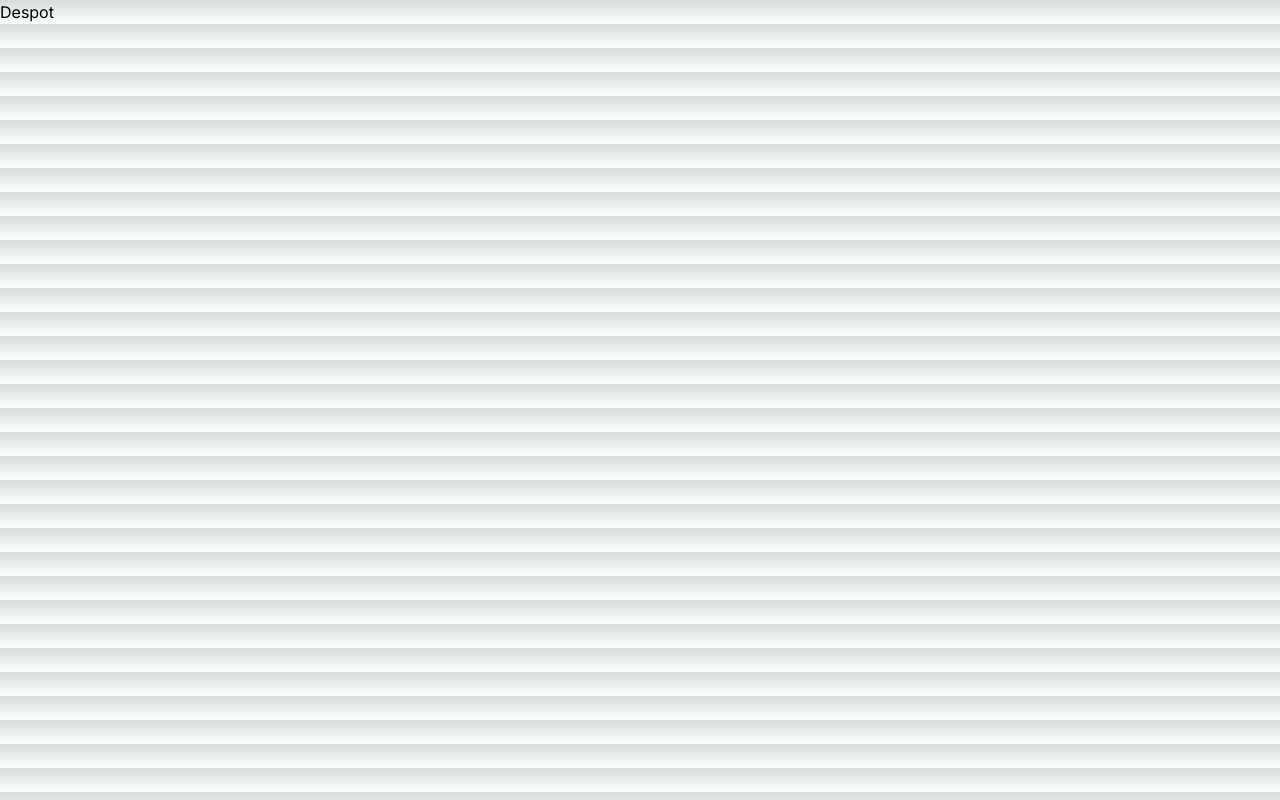
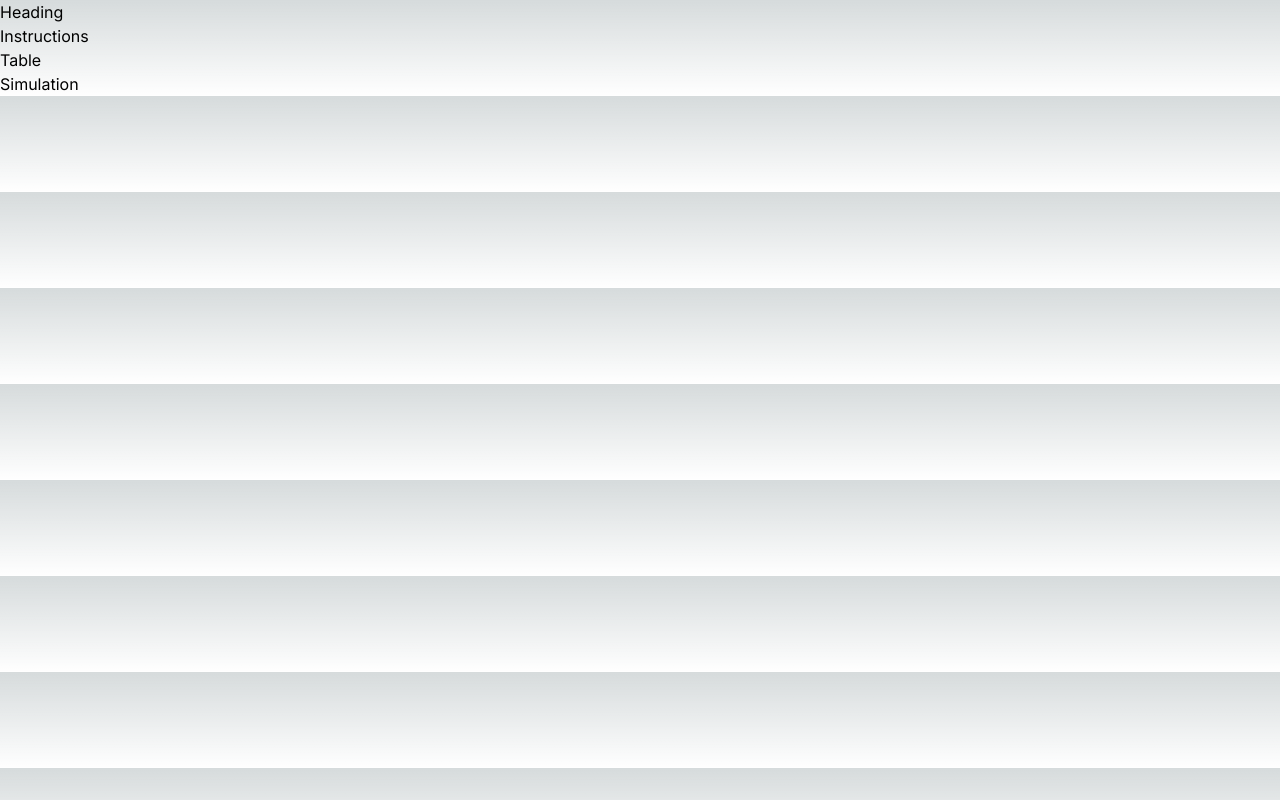
Before and after one commit to Ammce/queue-simulation-networks-project, a Next.js app: page /home in a window 1280 px wide. Built offline with nearby package versions, Linux system fonts and the light colour scheme.

Commit message:
feat: added table

```diff
--- a/src/app/home/page.tsx
+++ b/src/app/home/page.tsx
@@ -1,5 +1,25 @@
+"use client";
+import { useState } from "react";
+
+type Process = {
+  id: number;
+  burstDuration: number;
+  priority?: number;
+};
+
 const Page = (props) => {
-  return <>Despot</>;
+  const [processes, setProcesses] = useState<Process[]>([]);
+
+  return (
+    <div>
+      <div>Heading</div>
+      <div>
+        <div>Instructions</div>
+        <div>Table</div>
+      </div>
+      <div>Simulation</div>
+    </div>
+  );
 };
 
 export default Page;
--- a/src/app/page.tsx
+++ /dev/null
@@ -1,33 +0,0 @@
-import Image from "next/image";
-
-export default function Home() {
-  return (
-    <main className="flex h-full">
-      <nav className="bg-white border-gray-200 dark:bg-gray-900">
-        <div className="max-w-screen-xl flex flex-wrap items-center justify-between mx-auto p-4">
-          <div className="hidden w-full md:block md:w-auto" id="navbar-default">
-            <ul className="font-medium flex flex-col p-4 md:p-0 mt-4 border border-gray-100 rounded-lg bg-gray-50 md:flex-row md:space-x-8 rtl:space-x-reverse md:mt-0 md:border-0 md:bg-white dark:bg-gray-800 md:dark:bg-gray-900 dark:border-gray-700">
-              <li>
-                <a
-                  href="#"
-                  className="block py-2 px-3 text-white bg-blue-700 rounded md:bg-transparent md:text-blue-700 md:p-0 dark:text-white md:dark:text-blue-500"
-                  aria-current="page"
-                >
-                  Home
-                </a>
-              </li>
-              <li>
-                <a
-                  href="#"
-                  className="block py-2 px-3 text-gray-900 rounded hover:bg-gray-100 md:hover:bg-transparent md:border-0 md:hover:text-blue-700 md:p-0 dark:text-white md:dark:hover:text-blue-500 dark:hover:bg-gray-700 dark:hover:text-white md:dark:hover:bg-transparent"
-                >
-                  About
-                </a>
-              </li>
-            </ul>
-          </div>
-        </div>
-      </nav>
-    </main>
-  );
-}
```
Also changed, not shown: package.json (+5 -4 lines), 1 other file (tests, documents, lock files or other folders).
